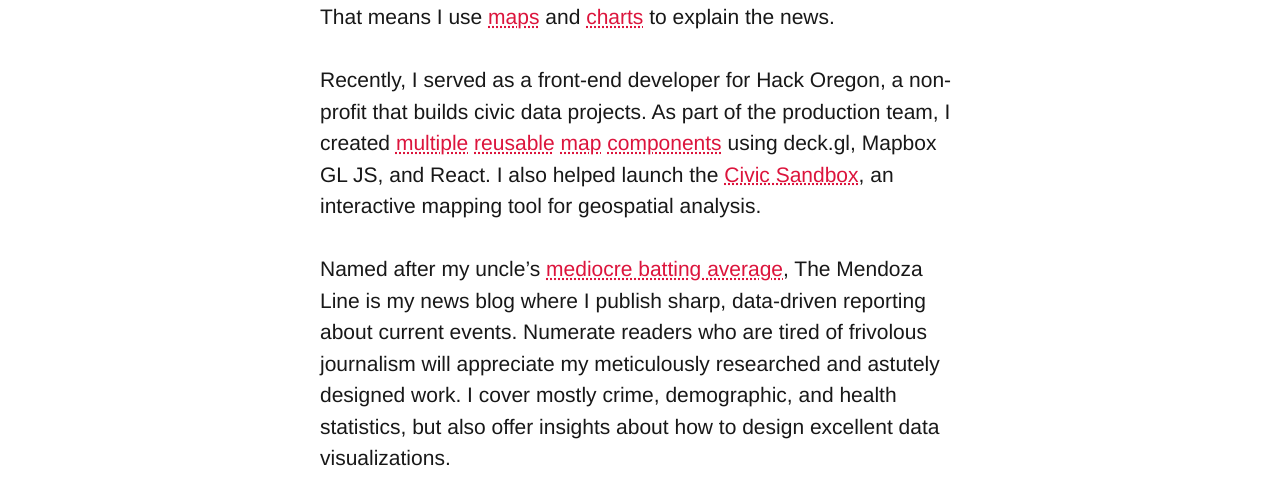
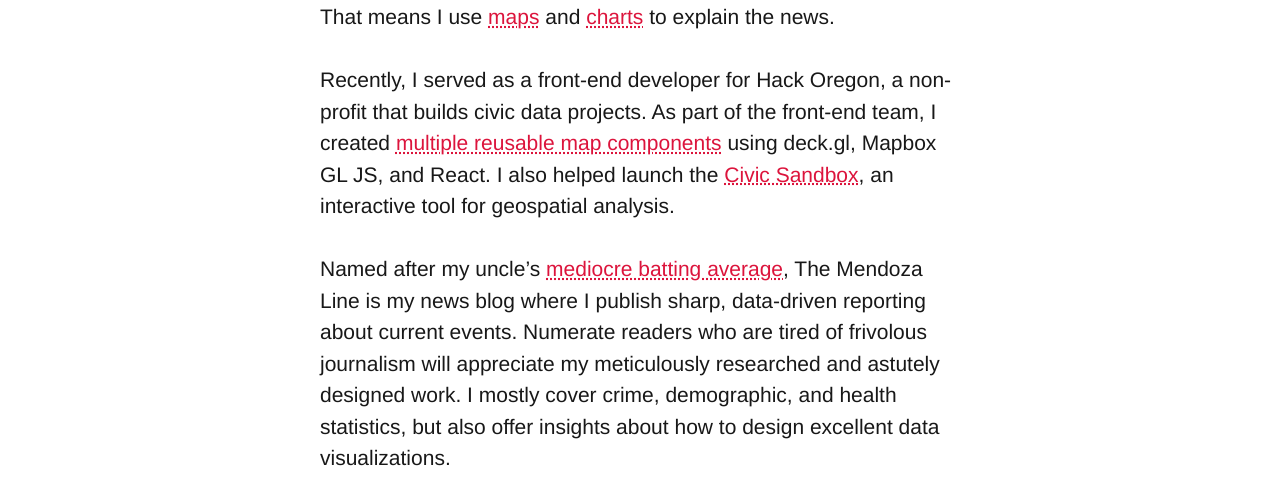
Before and after one commit to mendozaline/mendozaline.github.io, a Jekyll site: the page built from about.md, in a window 1280 px wide. Shown: the part 283-779 px from the top of the page. Built offline with Jekyll 4.4.1, drawn with Linux system fonts in a browser that asks for light colours; comment, search, counter and statistics services are not loaded.

Commit message:
Update about.md

```diff
--- a/about.md
+++ b/about.md
@@ -5,9 +5,9 @@ permalink: /about/
 ---
 My name is David Mendoza and I’m a data visualization journalist. That means I use [maps](https://mic.com/articles/121326/evolution-of-same-sex-marriage-in-america) and [charts](https://mic.com/articles/122955/evolution-of-marijuana-legalization-in-america) to explain the news.
 
-Recently, I served as a front-end developer for Hack Oregon, a non-profit that builds civic data projects. As part of the production team, I created [multiple](https://hackoregon.github.io/civic/iframe.html?selectedKind=PathMap&selectedStory=With%20tooltip) [reusable](https://hackoregon.github.io/civic/iframe.html?selectedKind=IconMap&selectedStory=With%20tooltip) [map](https://hackoregon.github.io/civic/iframe.html?selectedKind=ScatterPlotMap&selectedStory=With%20tooltip) [components](https://hackoregon.github.io/civic/iframe.html?selectedKind=ScreenGridMap&selectedStory=Simple%20usage) using deck.gl, Mapbox GL JS, and React. I also helped launch the [Civic Sandbox](http://civicplatform.org/sandbox), an interactive mapping tool for geospatial analysis.
+Recently, I served as a front-end developer for Hack Oregon, a non-profit that builds civic data projects. As part of the front-end team, I created [multiple reusable map components](https://hackoregon.github.io/civic/?selectedKind=Maps&selectedStory=Maps%20Style%20Guide&full=0&addons=1&stories=1&panelRight=0&addonPanel=storybooks%2Fstorybook-addon-knobs) using deck.gl, Mapbox GL JS, and React. I also helped launch the [Civic Sandbox](https://civicplatform.org/sandbox), an interactive tool for geospatial analysis.
 
-Named after my uncle’s [mediocre batting average](https://www.mlb.com/cut4/how-did-the-mendoza-line-become-an-mlb-term/c-277392972), The Mendoza Line is my news blog where I publish sharp, data-driven reporting about current events. Numerate readers who are tired of frivolous journalism will appreciate my meticulously researched and astutely designed work. I cover mostly crime, demographic, and health statistics, but also offer insights about how to design excellent data visualizations.
+Named after my uncle’s [mediocre batting average](https://www.mlb.com/cut4/how-did-the-mendoza-line-become-an-mlb-term-c277392972), The Mendoza Line is my news blog where I publish sharp, data-driven reporting about current events. Numerate readers who are tired of frivolous journalism will appreciate my meticulously researched and astutely designed work. I mostly cover crime, demographic, and health statistics, but also offer insights about how to design excellent data visualizations.
 
 I welcome people sharing and even adapting my work. However, you must provide attribution and link to the original post. My work has been featured by [The Advocate](https://www.advocate.com/politics/marriage-equality/2014/06/05/majority-same-sex-couples-can-now-marry-us), [FiveThirtyEight](https://fivethirtyeight.com/datalab/more-data-analysts-went-looking-for-the-south-and-midwest-and-heres-what-they-found/), [ThinkProgress](https://thinkprogress.org/justice/2016/02/17/3750335/all-the-arguments-against-obama-nominating-the-next-supreme-court-justice-debunked/), [Upworthy](https://www.upworthy.com/10-years-of-social-change-in-1-simple-gif), [Vox](https://www.vox.com/2014/6/19/5824390/the-measles-vaccine-works-in-one-chart), and [The Washington Post](https://www.washingtonpost.com/blogs/the-fix/wp/2014/05/22/the-rapid-rise-of-the-career-politician-in-2-gifs/).
 
```
